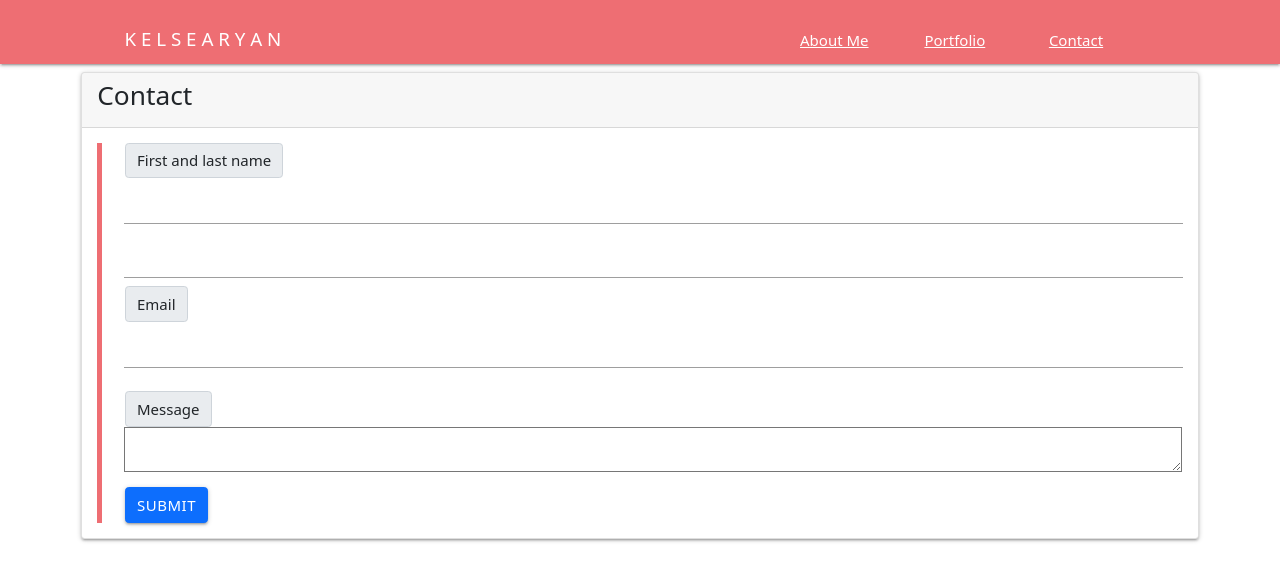
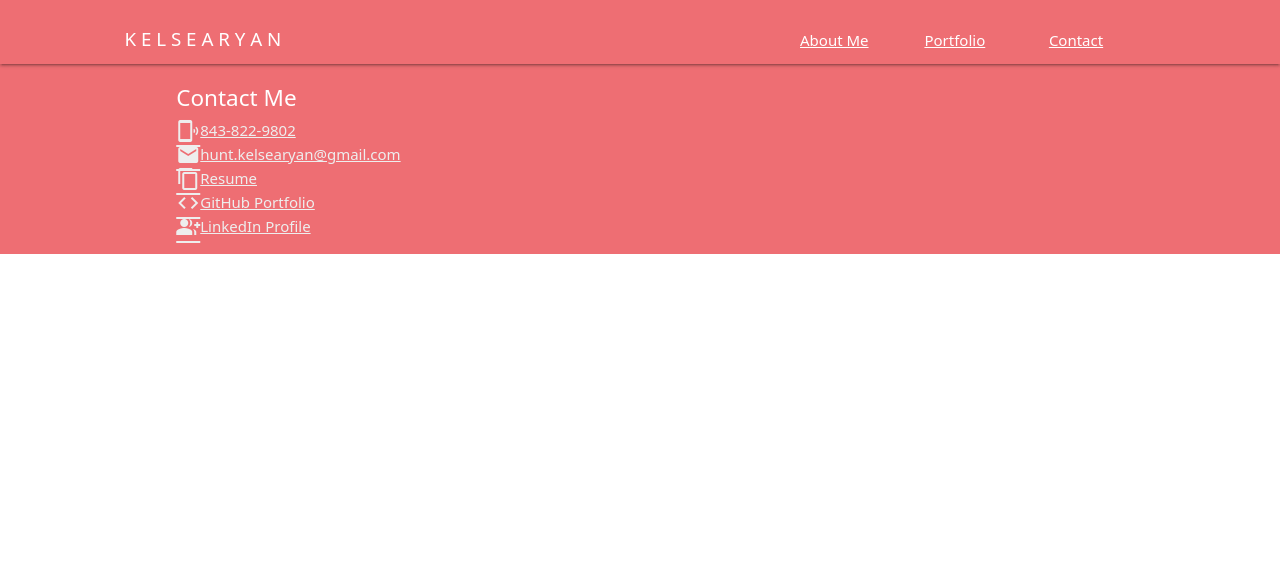
Before and after one commit to k-ryanhunt/20-Kelsea-Ryan-Hunt, a React (Create React App) app: page /Contact in a window 1280 px wide. Shown: the top 580 px of the page. Built offline with nearby package versions, Linux system fonts and the light colour scheme.

Commit message:
Adding Portfolio information and put in contact information.  Formatting still needs to be done.

```diff
--- a/src/pages/contactMe.js
+++ b/src/pages/contactMe.js
@@ -3,62 +3,22 @@ import "../App.css";
 
 const Contact = () => {
   return (
-    <div className="contactApp">
-      <div className="container">
-        <div className="card">
-          <div className="card-header">
-            <h3>Contact</h3>
-          </div>
-          <div className="card-body">
-            <blockquote className="blockquote mb-0">
-              <div className="input-group">
-                <div className="input-group-prepend">
-                  <span className="input-group-text">First and last name</span>
-                </div>
-                <input
-                  type="text"
-                  aria-label="First name"
-                  className="form-control"
-                />
-                <input
-                  type="text"
-                  aria-label="Last name"
-                  className="form-control"
-                />
-              </div>
-              <div className="input-group mb-3">
-                <div className="input-group-prepend">
-                  <span
-                    className="input-group-text"
-                    id="inputGroup-sizing-default"
-                  >
-                    Email
-                  </span>
-                </div>
-                <input
-                  type="text"
-                  className="form-control"
-                  aria-label="Sizing example input"
-                  aria-describedby="inputGroup-sizing-default"
-                />
-              </div>
-              <div className="input-group mb-3">
-                <div className="input-group-prepend">
-                  <span
-                    className="input-group-text"
-                    id="inputGroup-sizing-default"
-                  >
-                    Message
-                  </span>
-                </div>
-                <textarea name="input" id="input" cols="30" rows="5"></textarea>
-              </div>
-              <input className="btn btn-primary" type="submit" value="Submit" />
-            </blockquote>
-          </div>
-        </div>
-      </div>
-    </div>
+    <footer class="page-footer">
+    <div class="container">
+      <div class="row">
+    <div class="col l4 offset-l1 s12">
+    <h4 class="white-text" id="contactMe">Contact Me</h4>
+    <ul>
+      <li><a id="contactInfo" class="grey-text text-lighten-3 valign-wrapper" href="#!"><i class="material-icons" id="icon">phonelink_ring</i>843-822-9802</a></li>
+      <li><a id="contactInfo" class="grey-text text-lighten-3 valign-wrapper" href="mailto:hunt.kelsearyan@gmail.com"><i class="material-icons" id="icon">email</i>hunt.kelsearyan@gmail.com</a></li>
+      <li><a id="contactInfo" class="grey-text text-lighten-3 valign-wrapper" href="../images/resume2.pdf" target="_blank"><i class="material-icons" id="icon">content_copy</i>Resume</a></li>
+      <li><a id="contactInfo" class="grey-text text-lighten-3 valign-wrapper" href="https://github.com/k-ryanhunt"><i class="material-icons" id="icon">code</i>GitHub Portfolio</a></li>
+      <li><a id="contactInfo" class="grey-text text-lighten-3 valign-wrapper" href="https://www.linkedin.com/in/k-ryanhunt/"><i class="material-icons" id="icon">group_add</i>LinkedIn Profile</a></li>
+    </ul>
+  </div>
+  </div>
+  </div>
+  </footer>
   );
 };
 export default Contact;
--- a/src/pages/workPortfolio.js
+++ b/src/pages/workPortfolio.js
@@ -1,6 +1,8 @@
 import React from "react";
 import "../App.css";
 import "bootstrap/dist/css/bootstrap.min.css";
+import project2 from "../images/projectTwo.png";
+import project1 from "../images/projectOne.png";
 
 const portfolio = () => {
   return (
@@ -9,15 +11,14 @@ const portfolio = () => {
       <div class="col s4">
         <div class="card medium hoverable">
           <div class="card-image">
-            <img src="./assets/Images/projectOne.png" alt="Screenshot of my first group project"/>
-            <span class="card-title"><i class="material-icons">star</i>Featured Project</span>
+            <img src={ project2 } alt="Screenshot of my first group project"/>
           </div>
           <div class="card-content">
-            <p>Project One</p>
+            <p>tripr</p>
           </div>
           <div class="card-action">
-            <a target="_blank" href="https://github.com/k-ryanhunt/Project-One-Concert-Finder"><i class="material-icons" id="icon">code</i></a>
-            <a target="_blank" href="https://baystaub.github.io/concerts-in-covid/"><i class="material-icons" id="icon">personal_video</i></a>
+            <a href="https://github.com/k-ryanhunt/Project-2-Travel-Green"><i class="material-icons" id="icon">code</i></a>
+            <a href="https://tripr-project2.herokuapp.com/"><i class="material-icons" id="icon">personal_video</i></a>
             <a href="https://github.com/k-ryanhunt"><i class="material-icons" id="icon">person_add</i></a>
           </div>
         </div>
@@ -27,15 +28,14 @@ const portfolio = () => {
       <div class="col s4">
         <div class="card medium hoverable">
           <div class="card-image">
-            <img src="./assets/Images/projectTwo.png" alt="Screenshot of my first group project"/>
-            <span class="card-title"><i class="material-icons">star</i>Featured Project</span>
+            <img src={ project1 } alt="Screenshot of my first group project"/>
           </div>
           <div class="card-content">
-            <p>Project Two</p>
+            <p>Project One</p>
           </div>
           <div class="card-action">
-            <a target="_blank" href="https://github.com/k-ryanhunt/Project-2-Travel-Green"><i class="material-icons" id="icon">code</i></a>
-            <a target="_blank" href="https://tripr-project2.herokuapp.com/"><i class="material-icons" id="icon">personal_video</i></a>
+            <a href="https://github.com/k-ryanhunt/Project-One-Concert-Finder"><i class="material-icons" id="icon">code</i></a>
+            <a href="https://baystaub.github.io/concerts-in-covid/"><i class="material-icons" id="icon">personal_video</i></a>
             <a href="https://github.com/k-ryanhunt"><i class="material-icons" id="icon">person_add</i></a>
           </div>
         </div>
```
